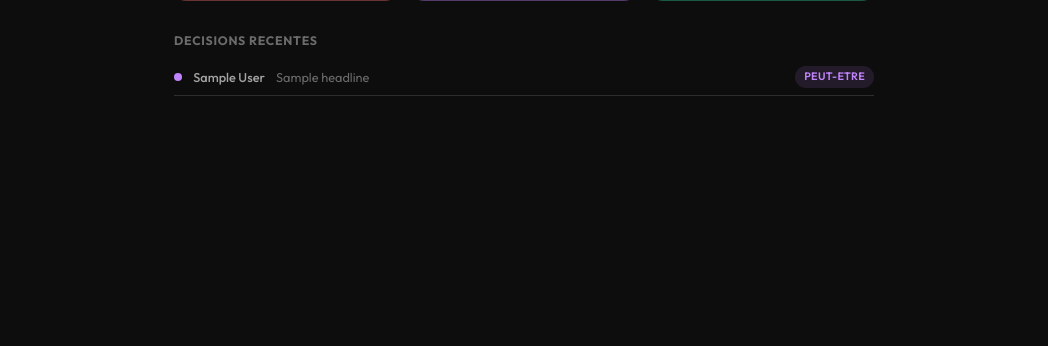
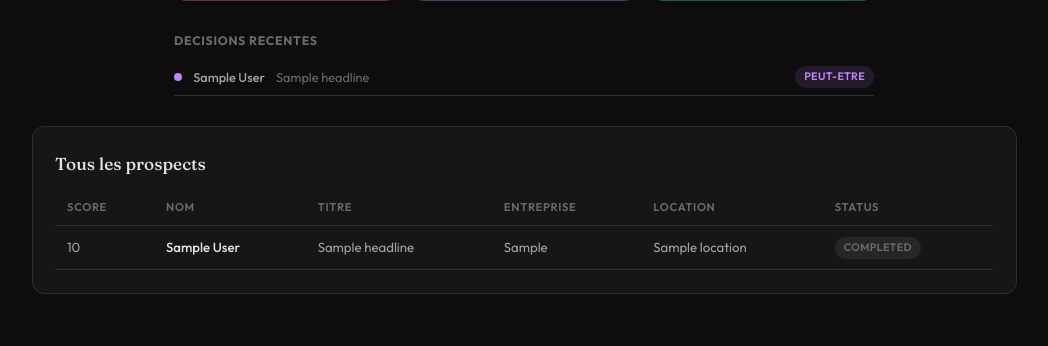
Before and after one commit to BenoitDdlp/okoone-crm, a Python web app: template templates/dashboard.html in a window 1280 px wide. Shown: the part 816-1162 px from the top of the page, without its empty margins (226-1274 px from the left). Before the commit the page ends 912 px from the top, so only its background shows below. Run offline with Jinja, Linux system fonts and the light colour scheme; the template is opened without the code that fills it: most values are stand-ins (such as "Sample title", 1, 10 or a date in 2020).

Commit message:
fix: include prospect table + paginated dashboard (missed in previous commit)

```diff
--- a/templates/dashboard.html
+++ b/templates/dashboard.html
@@ -209,4 +209,87 @@
   </div>
   {% endfor %}
 </div>
-{% endif %} {% endblock %}
+{% endif %}
+
+<!-- Prospects table -->
+<div class="section-card" style="margin-top: 2rem">
+  <h2
+    style="
+      font-family: var(--font-accent);
+      font-size: 1.15rem;
+      font-weight: 500;
+      margin-bottom: 0.75rem;
+    "
+  >
+    Tous les prospects
+  </h2>
+  <table>
+    <thead>
+      <tr>
+        <th>Score</th>
+        <th>Nom</th>
+        <th>Titre</th>
+        <th>Entreprise</th>
+        <th>Location</th>
+        <th>Status</th>
+      </tr>
+    </thead>
+    <tbody>
+      {% for p in all_prospects %}
+      <tr
+        hx-get="/prospects/{{ p.id }}"
+        hx-target="#review-area"
+        hx-swap="innerHTML"
+        style="cursor: pointer"
+      >
+        <td>
+          {% set s = p.relevance_score|default(0)|round|int %}
+          <span
+            class="badge-score {{ 'high' if s >= 70 else 'mid' if s >= 40 else 'low' }}"
+            >{{ s }}</span
+          >
+        </td>
+        <td style="font-weight: 500; color: var(--text)">
+          {{ p.full_name or '?' }}
+        </td>
+        <td>{{ (p.headline or '')[:40] }}</td>
+        <td>{{ p.current_company or '' }}</td>
+        <td>{{ p.location or '' }}</td>
+        <td>
+          <span
+            class="pill {{ 'pill-success' if p.status == 'qualified' else 'pill-error' if p.status == 'rejected' else 'pill-warning' if p.status == 'screened' else 'pill-muted' }}"
+            >{{ p.status }}</span
+          >
+        </td>
+      </tr>
+      {% endfor %}
+    </tbody>
+  </table>
+  {% if total_pages > 1 %}
+  <div class="pagination">
+    {% if page > 1 %}
+    <button
+      hx-get="/prospects?page={{ page - 1 }}"
+      hx-target="main"
+      hx-swap="innerHTML"
+      hx-push-url="true"
+    >
+      &larr; Precedent
+    </button>
+    {% endif %}
+    <span class="page-info">Page {{ page }}/{{ total_pages }}</span>
+    {% if page < total_pages %}
+    <button
+      hx-get="/prospects?page={{ page + 1 }}"
+      hx-target="main"
+      hx-swap="innerHTML"
+      hx-push-url="true"
+    >
+      Suivant &rarr;
+    </button>
+    {% endif %}
+  </div>
+  {% endif %}
+</div>
+
+{% endblock %}
```
Also changed, not shown: app/routers/dashboard.py (+26 -1 lines).
